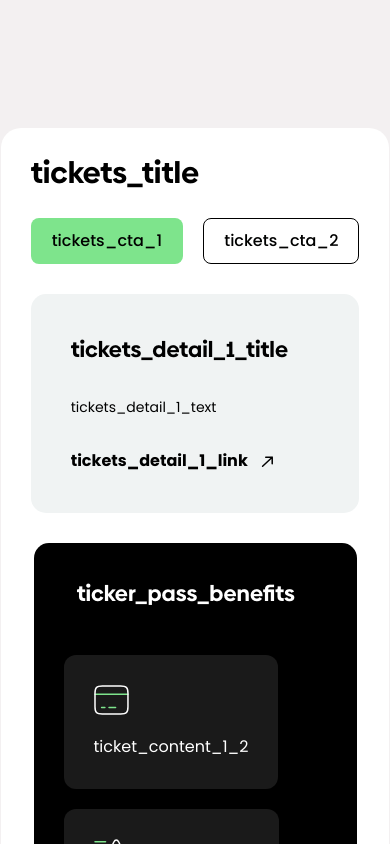
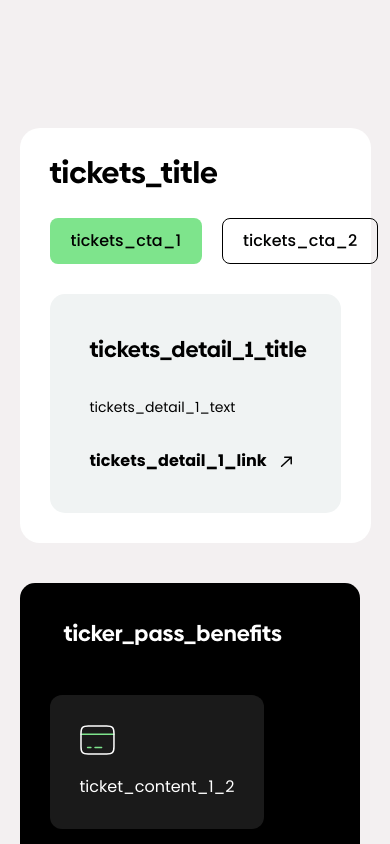
Before and after one commit to BarryPython/narativLab.io, a React (Create React App) app: page / in a window 390 px wide. Shown: the part 5300-6144 px from the top of the page. Built offline with nearby package versions, Linux system fonts and the light colour scheme; what i18next-xhr-backend would draw is missing.

Commit message:
new screen section

```diff
--- a/src/containers/tickets.jsx
+++ b/src/containers/tickets.jsx
@@ -11,6 +11,7 @@ import {ReactComponent as Badge} from '../assets/icons/badge.svg';
 
 //style
 import "../style/tickets.scss"
+import '../style/screen.scss'
 
 export default function Tickets({dark}){
 
@@ -29,7 +30,7 @@ export default function Tickets({dark}){
     )
 
     return (
-        <animated.section className="tickets" ref={ref} style={{...springs}}>
+        <animated.section className="screen" ref={ref} style={{...springs}}>
             <InView className="content" onChange={(a,entry)=>{if(a)entry.target.style.opacity=1}}>
                 <h2>{t("tickets_title")}</h2>
                 <div className="buttons">
@@ -55,7 +56,7 @@ export default function Tickets({dark}){
             </InView>
             {!lottery ?
                 <InView className="detail lottery" onChange={(a,entry)=>{if(a)entry.target.style.opacity=1}}>
-                    <h3>{t("ticket_content_2_title")}</h3>
+                    <h2>{t("ticket_content_2_title")}</h2>
                     <p>{t("ticket_content_2_text")}</p>
                     <div className="detail-item-list">
                         <p className="item">125 NRT = <strong>5%</strong></p>
--- a/src/style/tickets.scss
+++ b/src/style/tickets.scss
@@ -1,15 +1,6 @@
 @import "./global.scss";
 
-.tickets{
-    width: 82vw;
-    margin: 0 5vw;
-    background-color: white;
-    border-radius: 20px;
-    padding: 4vw;
-
-    display: flex;
-    flex-direction: row;
-    justify-content: space-between;
+.screen{
 
     &.dark{
         background-color: #141414;
@@ -41,10 +32,10 @@
         gap: 30px;
 
         width: 45%;
+        flex-grow: 1;
 
         opacity: 0;
         transition: all 1s 0.5s;
-        margin-top: auto;
 
         .buttons{
             display: flex;
@@ -229,16 +220,11 @@
 
 @media only screen and (max-width: 1100px)  {
 
-    .tickets{
-        flex-direction: column;
-        justify-content: center;
-        align-items: center;
-        padding: 30px;
-        width: auto;
-        gap: 30px;
+    .screen{
 
         .content{
             width: 100%;
+            transform: none !important;
 
             .content-item{
                 h3{
```
